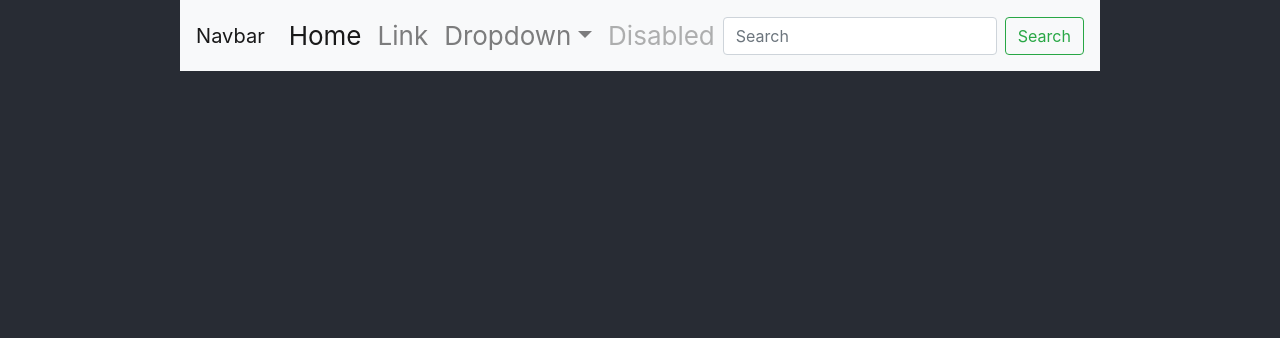
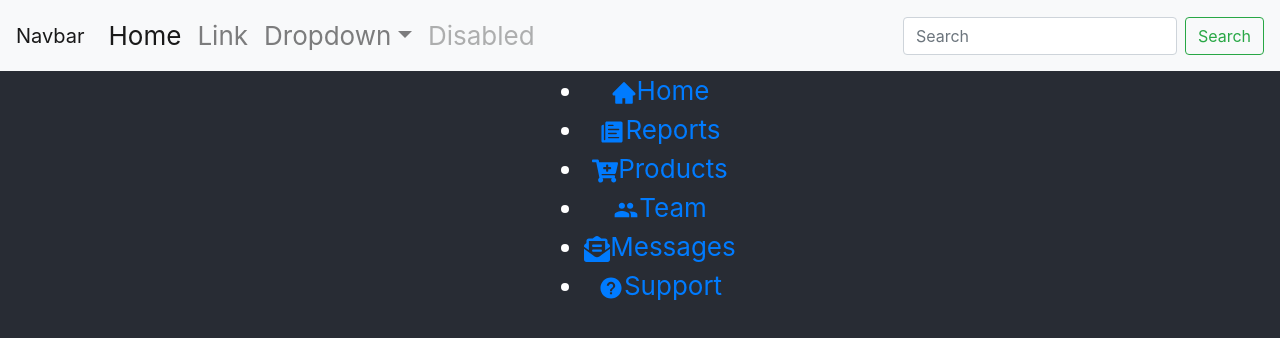
Before and after one commit to vinaybaswa/edkent-fe-1, a React (Create React App) app: page / in a window 1280 px wide. Shown: the top 338 px of the page. Built offline with nearby package versions, Linux system fonts and the light colour scheme.

Commit message:
install router-dom and build sidebar

```diff
--- a/package.json
+++ b/package.json
@@ -12,6 +12,7 @@
     "react-bootstrap": "^1.4.3",
     "react-dom": "^17.0.1",
     "react-icons": "^4.1.0",
+    "react-router-dom": "^5.2.0",
     "react-scripts": "4.0.1",
     "web-vitals": "^0.2.4"
   },
--- a/src/App.js
+++ b/src/App.js
@@ -1,11 +1,17 @@
 import './App.scss';
 import Navbar from './components/Navbar';
+import Sidebar from './components/Sidebar';
+import { BrowserRouter as Router, Switch, Route } from 'react-router-dom';
+
 
 function App() {
   return (
     <div className="App">
       <header className="App-header">
-        <Navbar />
+        <Router>
+          <Navbar />
+          <Sidebar />
+        </Router>
       </header>
     </div>
   );
--- a/src/components/Navbar.js
+++ b/src/components/Navbar.js
@@ -1,4 +1,5 @@
 import React from 'react';
+import './Navbar.scss'
 
 export default function Navbar() {
   return (
--- /dev/null
+++ b/src/components/Navbar.scss
@@ -0,0 +1,3 @@
+.navbar{
+  width: 100%;
+}
--- a/src/components/Sidebar.js
+++ b/src/components/Sidebar.js
@@ -0,0 +1,43 @@
+import React from 'react';
+import { Link } from 'react-router-dom';
+import { SidebarData } from './SidebarData.js';
+import './Sidebar.scss';
+
+
+class Sidebar extends React.Component {
+
+  constructor(props) {
+    super(props);
+    this.state = {
+      buttonSelected: null
+    }
+  }
+
+  handleClick = buttonSelected => () => {
+    this.setState({ buttonSelected })
+  }
+
+  render() {
+    return (
+      <nav className='nav-menu'>
+        <ul className='nav-menu-items'>
+          {SidebarData.map((item, index) => {
+            return (
+              <li key={index}
+                className={index === this.state.buttonSelected ? 'nav-text-selected' : item.cName}
+                onClick={this.handleClick(index)}
+              >
+                <Link to={item.path}>
+                  {item.icon}
+                  <span>{item.title}</span>
+                </Link>
+              </li>
+            );
+          })}
+        </ul>
+      </nav>
+    );
+  }
+}
+
+export default Sidebar;
--- /dev/null
+++ b/src/components/SidebarData.js
@@ -0,0 +1,43 @@
+import React from 'react';
+import * as FaIcons from 'react-icons/fa';
+import * as AiIcons from 'react-icons/ai';
+import * as IoIcons from 'react-icons/io';
+
+export const SidebarData = [
+  {
+    title: 'Home',
+    path: '/',
+    icon: <AiIcons.AiFillHome />,
+    cName: 'nav-text'
+  },
+  {
+    title: 'Reports',
+    path: '/reports',
+    icon: <IoIcons.IoIosPaper />,
+    cName: 'nav-text'
+  },
+  {
+    title: 'Products',
+    path: '/products',
+    icon: <FaIcons.FaCartPlus />,
+    cName: 'nav-text'
+  },
+  {
+    title: 'Team',
+    path: '/team',
+    icon: <IoIcons.IoMdPeople />,
+    cName: 'nav-text'
+  },
+  {
+    title: 'Messages',
+    path: '/messages',
+    icon: <FaIcons.FaEnvelopeOpenText />,
+    cName: 'nav-text'
+  },
+  {
+    title: 'Support',
+    path: '/support',
+    icon: <IoIcons.IoMdHelpCircle />,
+    cName: 'nav-text'
+  }
+];
```
Also changed, not shown: src/components/Sidebar.scss (added), 1 other file (tests, documents, lock files or other folders).
